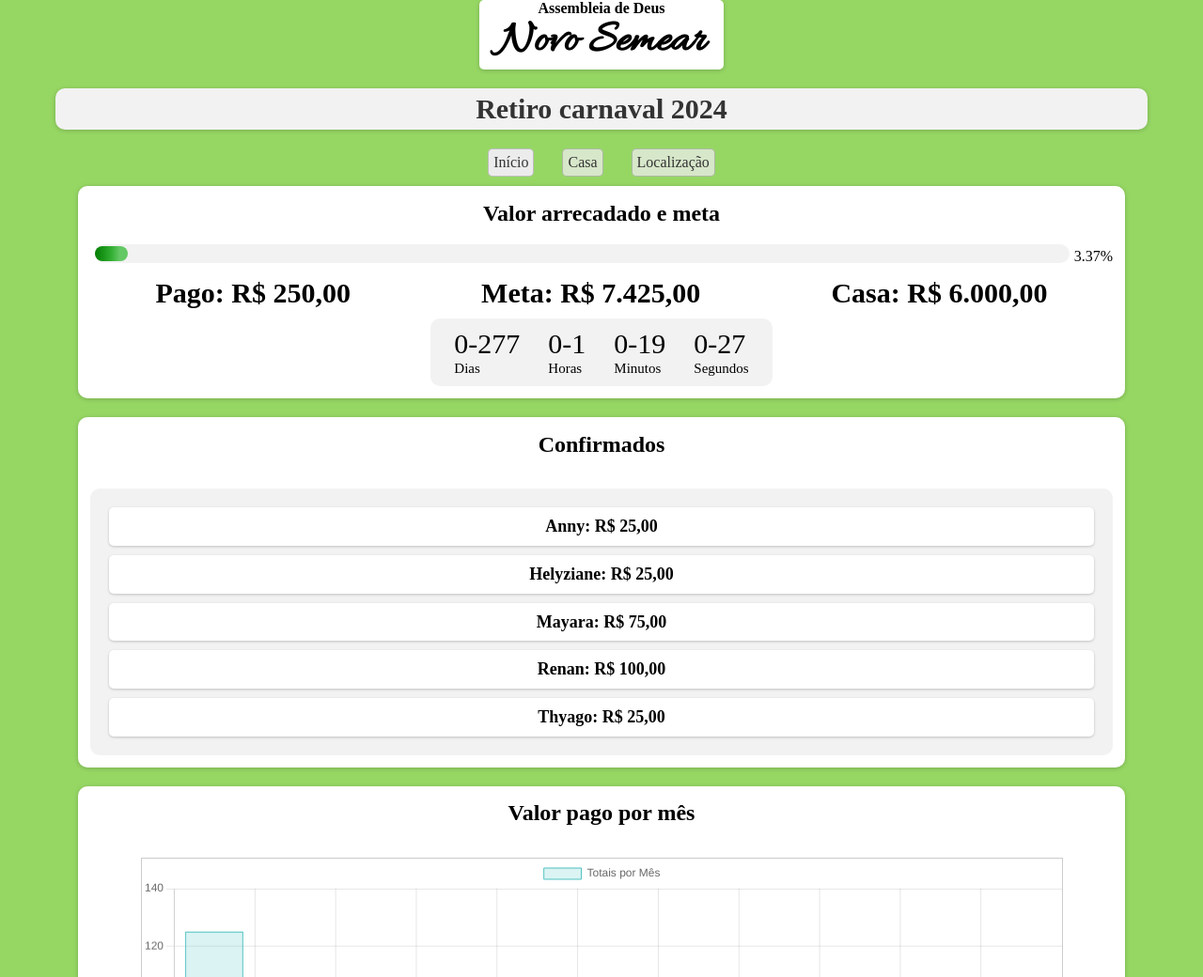
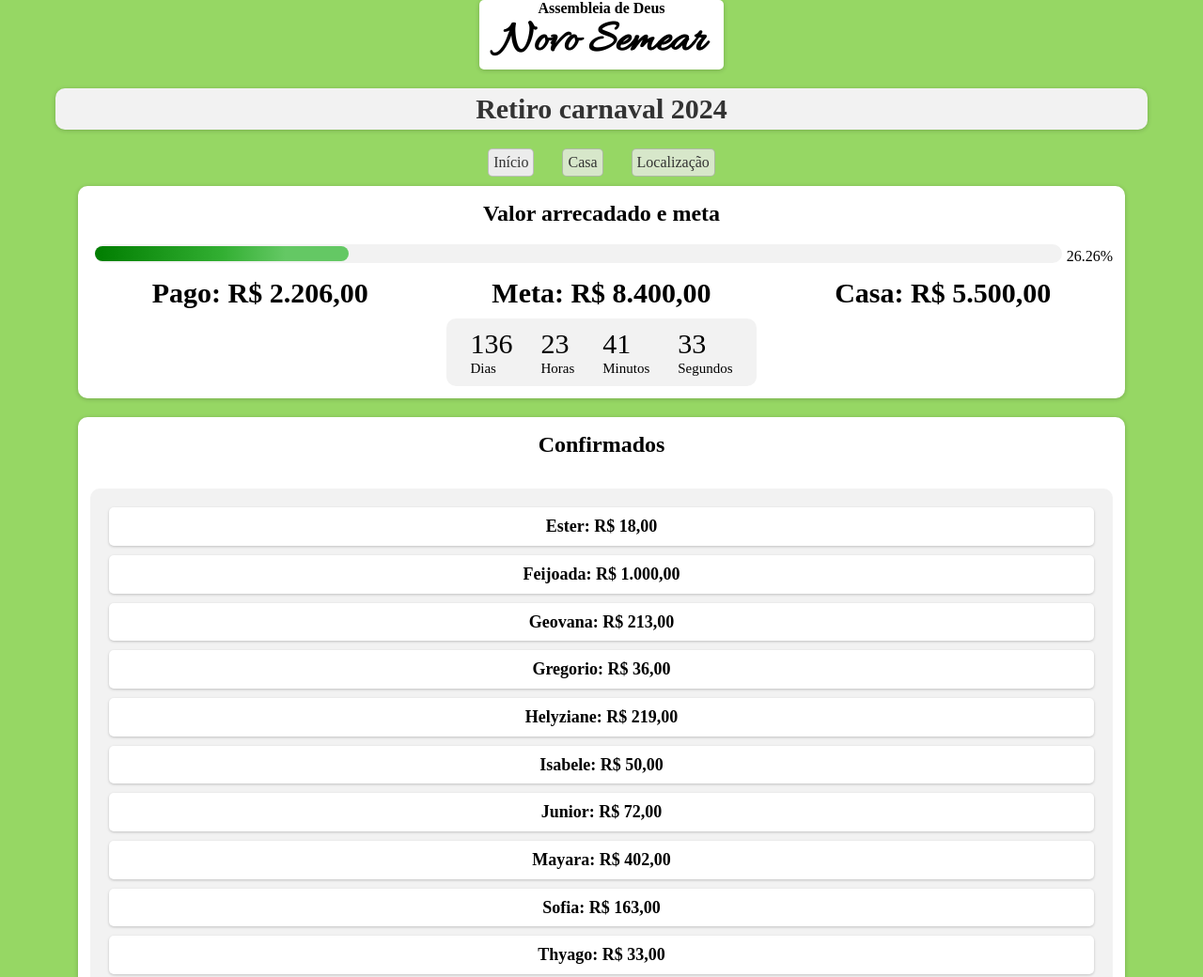
Before and after one commit to ThyagoHolanda/novosemear, a plain HTML site: page index.html in a window 1280 px wide. Shown: the top 1040 px of the page at 94% size. Drawn offline with nearby package versions, Linux system fonts and the light colour scheme.

Commit message:
Atualizado para 2025

```diff
--- a/index.html
+++ b/index.html
@@ -65,7 +65,7 @@
         <div class="flex-container">
           <p id="amount-raised">R$0</p>
           <p id="goal">Meta:</p>
-          <p id="valor-casa">Casa: R$ 6.000,00</p>
+          <p id="valor-casa">Casa: R$ 5.500,00</p>
         </div>
         <!-- (Fim) Valor arrecadado e Meta (Fim)  -->
 
--- a/script/progressbar.js
+++ b/script/progressbar.js
@@ -1,38 +1,33 @@
 const pag = [
-    { nome: "Anny", mar: 25, abr: 0, mai: 0, jun: 0, jul: 0, ago: 0, set: 0, out: 0, nov: 0, dez: 0, jan: 0 },
-    { nome: "Renan", mar: 25, abr: 25, mai: 25, jun: 25, jul: 0, ago: 0, set: 0, out: 0, nov: 0, dez: 0, jan: 0 },
-    { nome: "Mayara", mar: 25, abr: 25, mai: 25, jun: 0, jul: 0, ago: 0, set: 0, out: 0, nov: 0, dez: 0, jan: 0 },
-    { nome: "Thyago", mar: 25, abr: 0, mai: 0, jun: 0, jul: 0, ago: 0, set: 0, out: 0, nov: 0, dez: 0, jan: 0 },
-    { nome: "Helyziane", mar: 25, abr: 0, mai: 0, jun: 0, jul: 0, ago: 0, set: 0, out: 0, nov: 0, dez: 0, jan: 0 },
-    { nome: "Matheus", mar: 0, abr: 0, mai: 0, jun: 0, jul: 0, ago: 0, set: 0, out: 0, nov: 0, dez: 0, jan: 0 },
-    { nome: "Samuel", mar: 0, abr: 0, mai: 0, jun: 0, jul: 0, ago: 0, set: 0, out: 0, nov: 0, dez: 0, jan: 0 },
-    { nome: "Julio", mar: 0, abr: 0, mai: 0, jun: 0, jul: 0, ago: 0, set: 0, out: 0, nov: 0, dez: 0, jan: 0 },
-    { nome: "Gabriel", mar: 0, abr: 0, mai: 0, jun: 0, jul: 0, ago: 0, set: 0, out: 0, nov: 0, dez: 0, jan: 0 },
-    { nome: "Junior", mar: 0, abr: 0, mai: 0, jun: 0, jul: 0, ago: 0, set: 0, out: 0, nov: 0, dez: 0, jan: 0 },
-    { nome: "Igor", mar: 0, abr: 0, mai: 0, jun: 0, jul: 0, ago: 0, set: 0, out: 0, nov: 0, dez: 0, jan: 0 },
-    { nome: "Jefferson", mar: 0, abr: 0, mai: 0, jun: 0, jul: 0, ago: 0, set: 0, out: 0, nov: 0, dez: 0, jan: 0 },
-    { nome: "Sofia", mar: 0, abr: 0, mai: 0, jun: 0, jul: 0, ago: 0, set: 0, out: 0, nov: 0, dez: 0, jan: 0 },
-    { nome: "Cena", mar: 0, abr: 0, mai: 0, jun: 0, jul: 0, ago: 0, set: 0, out: 0, nov: 0, dez: 0, jan: 0 },
-    { nome: "Leticia Soares", mar: 0, abr: 0, mai: 0, jun: 0, jul: 0, ago: 0, set: 0, out: 0, nov: 0, dez: 0, jan: 0 },
-    { nome: "Leticia Ellen", mar: 0, abr: 0, mai: 0, jun: 0, jul: 0, ago: 0, set: 0, out: 0, nov: 0, dez: 0, jan: 0 },
-    { nome: "Vitoria Mariana", mar: 0, abr: 0, mai: 0, jun: 0, jul: 0, ago: 0, set: 0, out: 0, nov: 0, dez: 0, jan: 0 },
-    { nome: "Vitoria", mar: 0, abr: 0, mai: 0, jun: 0, jul: 0, ago: 0, set: 0, out: 0, nov: 0, dez: 0, jan: 0 },
-    { nome: "Geovana", mar: 0, abr: 0, mai: 0, jun: 0, jul: 0, ago: 0, set: 0, out: 0, nov: 0, dez: 0, jan: 0 },
-    { nome: "Emily", mar: 0, abr: 0, mai: 0, jun: 0, jul: 0, ago: 0, set: 0, out: 0, nov: 0, dez: 0, jan: 0 },
-    { nome: "Eriki", mar: 0, abr: 0, mai: 0, jun: 0, jul: 0, ago: 0, set: 0, out: 0, nov: 0, dez: 0, jan: 0 },
-    { nome: "Agatha", mar: 0, abr: 0, mai: 0, jun: 0, jul: 0, ago: 0, set: 0, out: 0, nov: 0, dez: 0, jan: 0 },
-    { nome: "Bianca", mar: 0, abr: 0, mai: 0, jun: 0, jul: 0, ago: 0, set: 0, out: 0, nov: 0, dez: 0, jan: 0 },
-    { nome: "Clara", mar: 0, abr: 0, mai: 0, jun: 0, jul: 0, ago: 0, set: 0, out: 0, nov: 0, dez: 0, jan: 0 },
-    { nome: "Mikael", mar: 0, abr: 0, mai: 0, jun: 0, jul: 0, ago: 0, set: 0, out: 0, nov: 0, dez: 0, jan: 0 },
-    { nome: "Rodrigo", mar: 0, abr: 0, mai: 0, jun: 0, jul: 0, ago: 0, set: 0, out: 0, nov: 0, dez: 0, jan: 0 },
-    { nome: "Yasmin", mar: 0, abr: 0, mai: 0, jun: 0, jul: 0, ago: 0, set: 0, out: 0, nov: 0, dez: 0, jan: 0 },
+    { nome: "Renan", mar: 0},
+    { nome: "Mayara", mar: 402},
+    { nome: "Thyago", mar: 33},
+    { nome: "Helyziane", mar: 219},
+    { nome: "Samuel", mar: 0},
+    { nome: "Gabriel", mar: 0},
+    { nome: "Junior", mar: 72},
+    { nome: "Igor", mar: 0},
+    { nome: "Sofia", mar: 154+9},
+    { nome: "Cena", mar: 0},
+    { nome: "Leticia Soares", mar:0},
+    { nome: "Vitoria Mariana", mar:0},
+    { nome: "Geovana", mar: 213},
+    { nome: "Emily", mar: 0},
+    { nome: "Eriki", mar: 0},
+    { nome: "Rodrigo", mar: 0},
+    { nome: "Isabele", mar: 50},
+    { nome: "Castnia", mar: 0},
+    { nome: "Adriano", mar: 0},
+    { nome: "Ester", mar: 18},
+    { nome: "Gregorio", mar: 36},
+    { nome: "Feijoada", mar: 1000},
 ]
 
 // Ordena o array em ordem alfabética pelo nome das pessoas
 pag.sort((a, b) => a.nome.localeCompare(b.nome));
 
 let amountRaised = totalPag();
-let goal = (25 * 11) * pag.length;
+let goal = 400 * (pag.length-1);
 
 function totalPag() {
   let soma = 0;
@@ -85,7 +80,7 @@ function totalMes() {
 
 function updateProgress() {
   let countdown = document.querySelector(".countdown");
-  let targetDate = new Date("02/09/2024");
+  let targetDate = new Date("03/28/2025");
   let daysElement = document.getElementById("days");
   let hoursElement = document.getElementById("hours");
   let minutesElement = document.getElementById("minutes");
```
